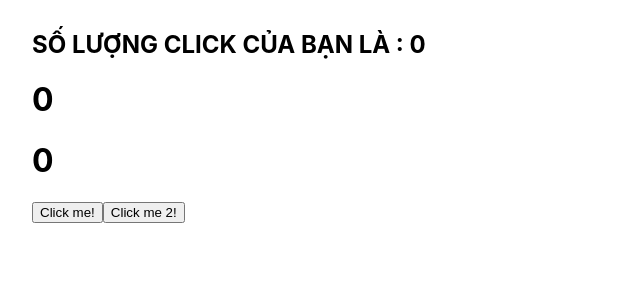
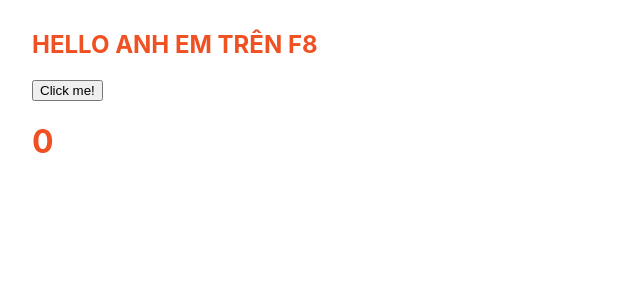
Before and after one commit to hitbodragon/Learn-hook, a React (Create React App) app: page / in a window 1280 px wide. Shown: the top 300 px of the page, without its empty margins (0-640 px from the left). Built offline with nearby package versions, Linux system fonts and the light colour scheme.

Commit message:
useCallback

```diff
--- a/src/App.js
+++ b/src/App.js
@@ -1,28 +1,26 @@
-import { useState } from 'react';
+import { useState, useCallback } from 'react';
 import Content from './Content';
 
 function App() {
     const [count, setCount] = useState(0);
-    const [count2, setCount2] = useState(0);
 
-    const increase = () => {
-        // mỗi lần re render gọi lại hàm sẽ dẫn dến việc tham chiếu bị thay đổi
-        setCount(count + 1);
-    };
-
-    const increase2 = () => {
-        setCount2(count2 + 1);
-    };
+    const handleIncrease = useCallback(() => {
+        setCount((prevCount) => prevCount + 1);
+    }, []);
 
     return (
-        <div style={{ padding: '10px 32px' }}>
-            <Content count={count} />
+        <div style={{ padding: '10px 32px', color: '#f05123' }}>
+            <Content onIncrease={handleIncrease} />
             <h1>{count}</h1>
-            <h1>{count2}</h1>
-            <button onClick={increase}>Click me!</button>
-            <button onClick={increase2}>Click me 2! </button>
         </div>
     );
 }
 
 export default App;
+// useCallback tránh viện rerender của các component ko cần thiết
+// sau khi  thực hiện lệnh button các hàm sẽ thực hiện lệnh thì các hàm sẽ tả về 1 giá trị tham chiếu và lưu vào giá trị lưu trữ,
+// các biến này có giá trị lưu trữ lưu vào trong bộ nhớ cho nên dù gọi 1 hàm giống nhau nhưng tham chiếu khác nhau dẫn dến memo k phan biệt được
+// dẫn dến trường hợp re render các component ko cần thiết dẫn đến hiệu năng trang web kém
+// trong trường hợp đó usecallback ra đời và giúp mỗi lần funtion thực hiện thì usecallback sẽ lưu giá trị tham chiếu đó vào bên trong nó
+// mỗi khi gọi hàm giá trị tham chiếu trong usecallback ko thay đổi vì đã lưu ở trước đó,, qua hàm children nó sẽ được memo so sánh bằng toán tử ====
+// và giá trị là như nhau nên các component sẽ ko render ko cần thiết nữa
--- a/src/Content.js
+++ b/src/Content.js
@@ -1,13 +1,14 @@
 import { memo } from 'react';
 
-function Content({ count }) {
+function Content({ onIncrease }) {
     console.log('re-render');
 
-    return <h2>SỐ LƯỢNG CLICK CỦA BẠN LÀ : {count}</h2>; // props cha thay đổi nên con cũng thay đổi
+    return (
+        <>
+            <h2>HELLO ANH EM TRÊN F8</h2>
+            <button onClick={onIncrease}>Click me!</button>
+        </>
+    );
 }
 
 export default memo(Content);
-// memo giúp cho việc re render không cần thiết : nếu như các props của cha thay đổi thì hàm con sẽ thay đổi theo
-//tránh việc các props cha ko thay đổi mà con cứ  rerender hiệu năng nó sẽ giảm
-// sụwr dụng toán tử  === so sánh , nếu cha thay đổi nhưng thay đổi giống nhau ko qua props dến con thì con ko bị rerender lại
-// nếu bên cha thay đổi ít nhất 1 pops thì nó sẽ rerender lại
```
